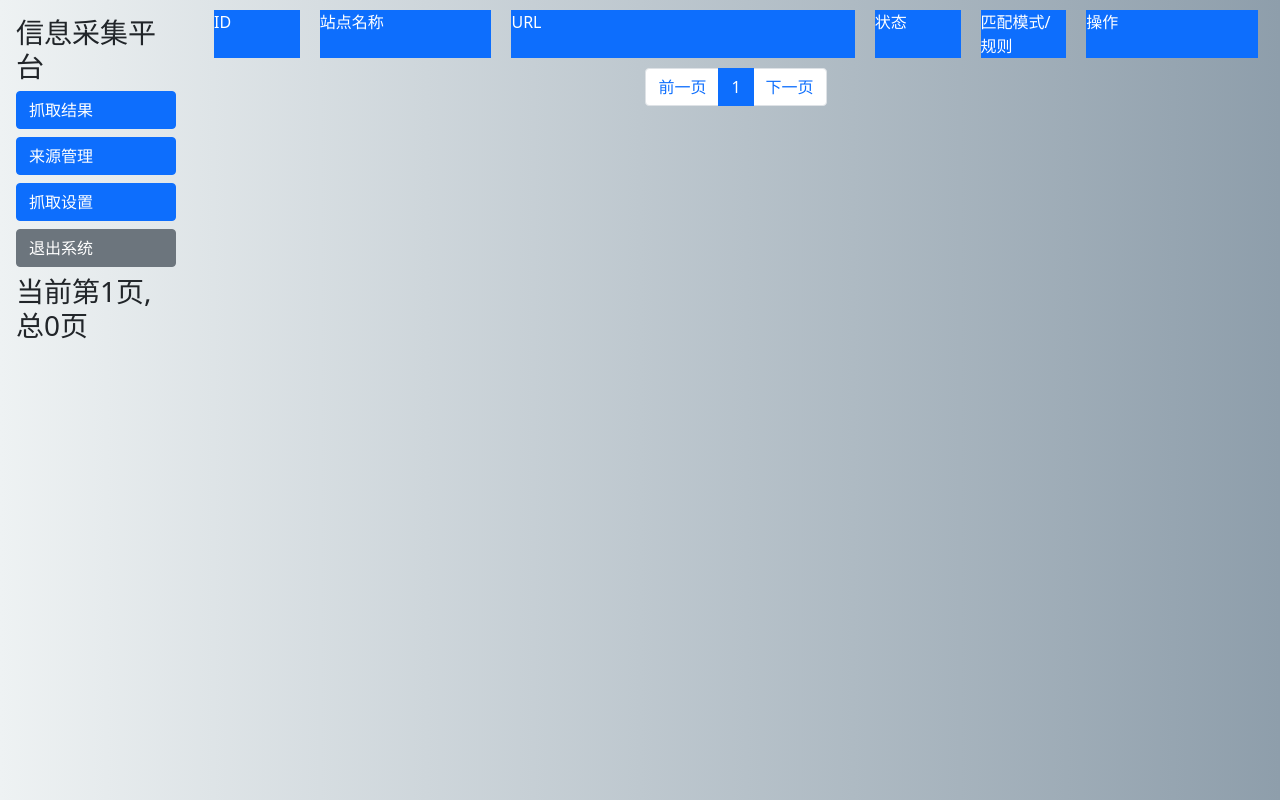
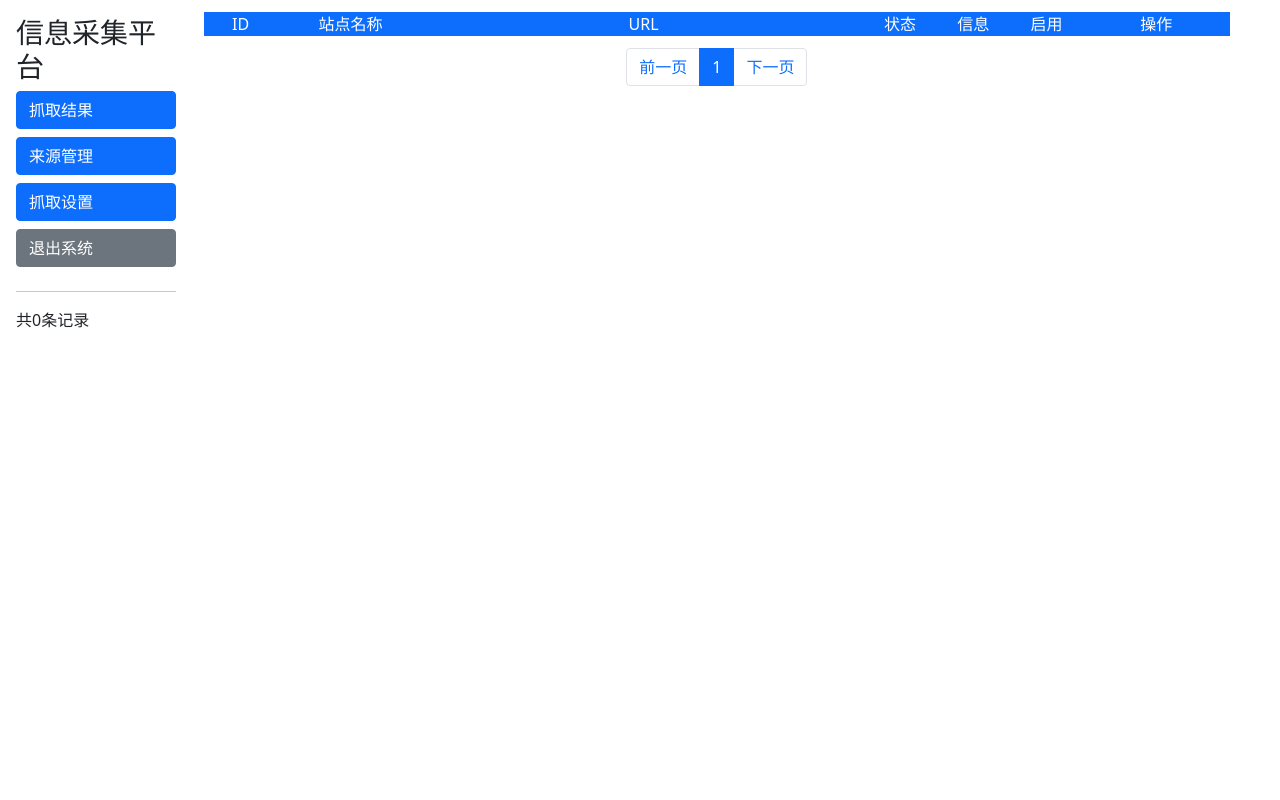
Before and after one commit to langziyong/ggzq, a Flask app: page /html/source_manage.html in a window 1280 px wide. Run offline with Flask 2, Linux system fonts and the light colour scheme; the visitor is signed in with stand-in values (Sample User, id 1); data that the repository does not hold is empty; some libraries are stand-ins or nearby versions.

Commit message:
2022-3-14

```diff
--- a/web/app.py
+++ b/web/app.py
@@ -27,7 +27,9 @@ def login():
     elif request.method == "POST":
         user = request.form.get("user", "")
         passwd = request.form.get("passwd", "")
-        if user == "admin" and passwd == "123456":
+        db = db_io.DatabaseIO()
+        USER = json.loads(db.config("USER")["USER"])
+        if user in USER and passwd == USER[user]:
             session["user"] = user
             return jsonify({
                 "status": "success",
@@ -65,11 +67,15 @@ def keyword_query_(compared_data, keyword_list, weights_limit):
 
 @app.route("/api/<operate>", methods = ["GET", "POST"])
 def api(operate):
+    if "user" in session:
+        pass
+    else:
+        return redirect(url_for("login"))
     db = db_io.DatabaseIO()
     args = request.args
     if operate == "get_all_data":
         return jsonify(db.get_data(args["page"], args["limit"]))
-    if operate == "get_all_source":
+    if operate == "get_source":
         return jsonify(db.get_source(args["page"], args["limit"]))
     if operate == "get_all_data_by_weights":
         return jsonify(db.get_data_by_weights(args["page"], args["limit"], args["weights"]))
@@ -99,19 +105,22 @@ def api(operate):
             "new_total": 0
         }
         result = []
-        weights = int(json.loads(db.config()["SYSTEM_CONFIG"])["WEIGHTS_LIMIT"])
-        keyword = json.loads(db.config()["KEYWORD"])
+        config = db.config()
+        weights = int(json.loads(config["SYSTEM_CONFIG"])["WEIGHTS_LIMIT"])
+        keyword = json.loads(config["KEYWORD"])
         all_target_url = db.get_all_target_url()
         all_data = db.get_data(1, 100000)["data"]
         count["origin_total"] = len(all_data)
-        for data in all_data:
-            if data["target_url"] in all_target_url:
-                pass
-                count["repeat_discard"] += 1
-            else:
-                result.append(data)
+
+        target_title_ = []
+        while len(all_data) != 0:
+            i = all_data.pop()
+            if i["target_title"] not in target_title_:
+                result.append(i)
+                target_title_.append(i["target_title"])
 
         result = keyword_query_(result, keyword, weights)
+        db.clearn_result()
         db.upload_result(result[1])
         count["weights_discard"] = result[0]
         count["new_total"] = len(result[1])
--- a/web/static/css/index.css
+++ b/web/static/css/index.css
@@ -16,23 +16,46 @@
 .main{
     position: absolute;
     left: 15vw;
-    width: 85vw;
+    width: 82vw;
     margin: 0;
 }
 .source_manage_display_body{
+    /*display: flex;*/
+    width: 100%;
+    height: auto;
+}
+.source_unit{
+    margin: 12px 0;
     display: flex;
     width: 100%;
     height: auto;
 }
+.source_unit span{
+    /*border: black 1px solid;*/
+    text-align: left;
+    background-color: rgba(241, 241, 241, 0.51);
+    margin: 0;
+    border-radius: 0;
+    display: -webkit-box;
+    overflow: hidden;
+    -webkit-box-orient: vertical;
+    -webkit-line-clamp: 1;
+}
 .source_manage_display_head{
+    margin: 12px 0;
     display: flex;
     width: 100%;
     height: auto;
+    position: sticky ;
+    top: 0;
+}
+.source_manage_display_head span{
+    color: white;
 }
 .flex_item{
-    margin: 10px;
     background-color: #0d6efd;
-    color: white;
+    color: rgb(0, 0, 0);
+    text-align: center;
 }
 .flex_item_1{
     flex: 1;
@@ -43,6 +66,6 @@
 .flex_item_4{
     flex: 4;
 }
-.flex_item_8{
-    flex: 8;
+.flex_item_3{
+    flex: 6;
 }
--- a/web/static/html/login.html
+++ b/web/static/html/login.html
@@ -21,14 +21,14 @@
                 <div class="login">
                     <h1>管理后台</h1>
                     <div class="mb-3 mt-3">
-                        <label for="user" class="form-label">User:</label>
+                        <label for="user" class="form-label">用户名:</label>
                         <input type="text" class="form-control" id="user" placeholder="Enter user" name="user" value="admin" disabled>
                     </div>
                     <div class="mb-3">
-                        <label for="pwd" class="form-label">Password:</label>
+                        <label for="pwd" class="form-label">密码:</label>
                         <input type="password" class="form-control" id="pwd" placeholder="Enter password" name="pswd">
                     </div>
-                    <button type="submit" class="btn btn-primary" id="login_btn">LOGIN</button>
+                    <button type="submit" class="btn btn-primary" id="login_btn">开始打工</button>
                 </div>
             </div>
             <div class="col-lg-4"></div>
--- a/web/static/html/source_manage.html
+++ b/web/static/html/source_manage.html
@@ -10,7 +10,7 @@
     <script src="../js/source_manage.js"></script>
 </head>
 <body>
-<div class="background"></div>
+
 <div class="container-fluid sidebar">
     <h3>信息采集平台</h3>
     <div class="d-grid" style="padding: 0">
@@ -19,20 +19,34 @@
         <a class="btn btn-primary btn-block" style="text-align: left;margin-bottom: 8px" href="../html/setting.html">抓取设置</a>
         <a class="btn btn-secondary btn-block" style="text-align: left;margin-bottom: 8px" href="/logout">退出系统</a>
     </div>
-    <h3 id="test_info"></h3>
+    <hr>
+    <p id="info"></p>
 </div>
 <div class="container-fluid main">
     <div class="source_manage_display">
         <div class="source_manage_display_head">
             <span class="flex_item flex_item_1">ID</span>
             <span class="flex_item flex_item_2">站点名称</span>
-            <span class="flex_item flex_item_4">URL</span>
+            <span class="flex_item flex_item_3">URL</span>
             <span class="flex_item flex_item_1">状态</span>
-            <span class="flex_item flex_item_1">匹配模式/规则</span>
+            <span class="flex_item flex_item_1">信息</span>
+            <span class="flex_item flex_item_1">启用</span>
             <span class="flex_item flex_item_2">操作</span>
         </div>
         <div class="source_manage_display_body">
-
+            <div class="source_unit">
+                <span class="flex_item flex_item_1">1</span>
+                <span class="flex_item flex_item_2">测试站点111</span>
+                <span class="flex_item flex_item_3"><a  style="color: white" href="www.baidu.com">www.baidu.com</a></span>
+                <span class="flex_item flex_item_1">success</span>
+                <span class="flex_item flex_item_1">None</span>
+                <span class="flex_item flex_item_1">TRUE</span>
+                <span class="flex_item flex_item_2">
+                    <a style="color: white" href="www.baidu.com">编辑</a>
+                    <a style="color: white" href="www.baidu.com">禁用</a>
+                    <a style="color: white" href="www.baidu.com">删除</a>
+                </span>
+            </div>
         </div>
 <!--        <table class="table table-striped justify-content-center" id="source_table">-->
 <!--            <thead>-->
--- a/web/static/js/index.js
+++ b/web/static/js/index.js
@@ -28,9 +28,12 @@ $(function () {
     $("#data_self_check").click(function () {
         let choose = confirm("数据清理将会重新根据现有关键词计算权重，并删除不符合要求的数据，此操作不可逆，还要继续吗？")
         if (choose === true){
+            console.log(this)
+            $("#data_self_check").addClass("disabled").html("<span class=\"spinner-border spinner-border-sm\"></span>正在处理...")
             $.ajax({
                 url: "/api/data_self_check",
                 complete:function (r,s) {
+                    $("#data_self_check").removeClass("disabled").html("数据自检")
                     if(s==="success"){
                         console.log(r)
                         alert(r["responseText"])
--- a/web/static/js/source_manage.js
+++ b/web/static/js/source_manage.js
@@ -13,29 +13,45 @@ $(function () {
         }
     )
 
-    $("")
-
     load_data_to_table()
 })
 
 function load_data_to_table() {
-    let table = $("#source_table");
-    let table_body = table.find("tbody")
+    let table_body = $(".source_manage_display_body")
 
     $.ajax({
-        url: "/api/get_all_source?page=" + PAGE + "&limit=" + LIMIT,
-        type: "get",
+        url: "/api/get_source?page=" + PAGE + "&limit=" + LIMIT,
+        type: "GET",
         complete: function (r, s) {
             if (s === "success") {
                 let data = r["responseJSON"]["data"]
+                console.log(data)
                 ALL_PAGE = Math.ceil(r["responseJSON"]["total"] / LIMIT)
                 table_body.html("")
                 for (const d in data) {
-                    let html_f = `<tr><td>${data[d]["id"]}</td><td><a href="#">${data[d]["web_name"]}</a></td><td><a href="${data[d]["web_url"]}">${data[d]["web_url"]}</a></td><td>未定义</td><td><a href="">删除</a><a href="">修改</a></td></tr>`
+                    let color = "green"
+                    if (data[d]["web_status"] === "FAIL"){
+                        color = "red"
+                    }
+                    let html_f = `
+                <div class="source_unit">
+                <span class="flex_item flex_item_1" style="text-align: center">${data[d]["id"]}</span>
+                <span class="flex_item flex_item_2" >${data[d]["web_name"]}</span>
+                <span class="flex_item flex_item_3"><a  href="${data[d]["web_url"]}">${data[d]["web_url"]}</a></span>
+                <span class="flex_item flex_item_1" style="text-align: center;color: ${color}">${data[d]["web_status"]}</span>
+                <span class="flex_item flex_item_1">${data[d]["web_info"]}</span>
+                <span class="flex_item flex_item_1" style="text-align: center">${data[d]["disabled"]}</span>
+                <span class="flex_item flex_item_2" style="text-align: center">
+                    <a style="color: rgb(0, 0, 0)" href="www.baidu.com">编辑</a>
+                    <a style="color: rgb(0, 0, 0)" href="www.baidu.com">禁用</a>
+                    <a style="color: rgb(0, 0, 0)" href="www.baidu.com">删除</a>
+                </span>
+                </div>`
                     table_body.append(html_f)
                 }
                 $("#now_page").html(PAGE)
-                $("#test_info").html(`当前第${PAGE}页,总${ALL_PAGE}页`)
+                $("#info").html(`共${r["responseJSON"]["total"]}条记录`)
+                // $("#test_info").html(`当前第${PAGE}页,总${ALL_PAGE}页`)
             } else {
                 console.log(r)
                 alert("网络连接失败")
```
Also changed, not shown: api/database_io.py (+21 -12 lines), api/main.py (+27 -11 lines).
